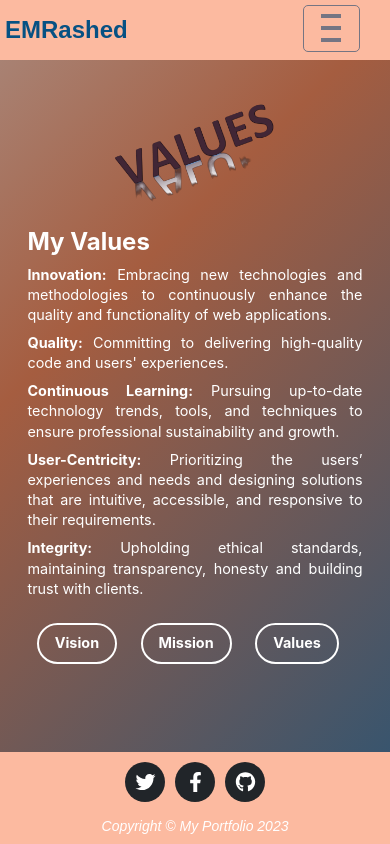
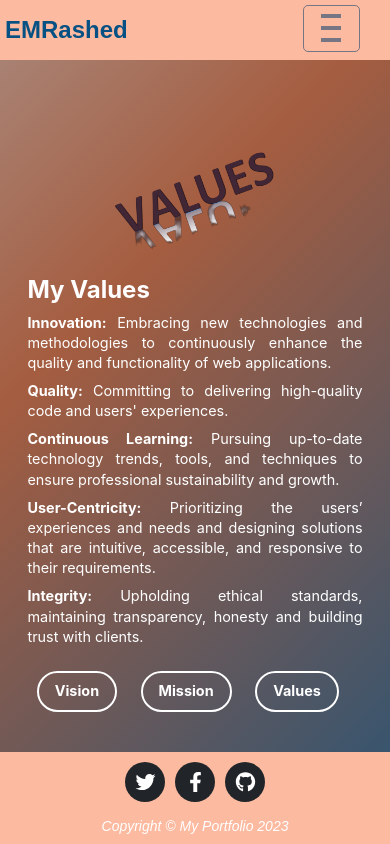
Before and after one commit to IMRS1311/Portfolio, a plain HTML site: page values.html in a window 390 px wide. Drawn offline with nearby package versions, Linux system fonts and the light colour scheme.

Commit message:
Style Fine Tunning

```diff
--- a/static/css/styles_01.css
+++ b/static/css/styles_01.css
@@ -1352,6 +1352,9 @@ a:not([href]):not([class]), a:not([href]):not([class]):hover {
     font-size: 1.25rem;
     margin: 30px 0 20px;
   }
+  .c-body .email {
+    font-size: 1.2rem;
+  }
 }
 
 
--- a/static/css/transition-01.css
+++ b/static/css/transition-01.css
@@ -148,7 +148,13 @@ main vmv-a {
 }
 
 @media screen and (max-width: 400px) {
+  .vmv-body {
+    overflow:scroll;
+  }
 
+  .values-header {
+    padding-top: 80px;
+  }
   header {
     padding-bottom: 0;
   }
--- a/values.html
+++ b/values.html
@@ -115,7 +115,7 @@
 
     <div class="pages gradient-background-values gradient-animation">
         <div class="layout" id="dynamicWidth">
-          <header class="header">
+          <header class="header values-header">
             <img class="vmv-image1" src="images/values.png">
           </header>
           <main>
```
